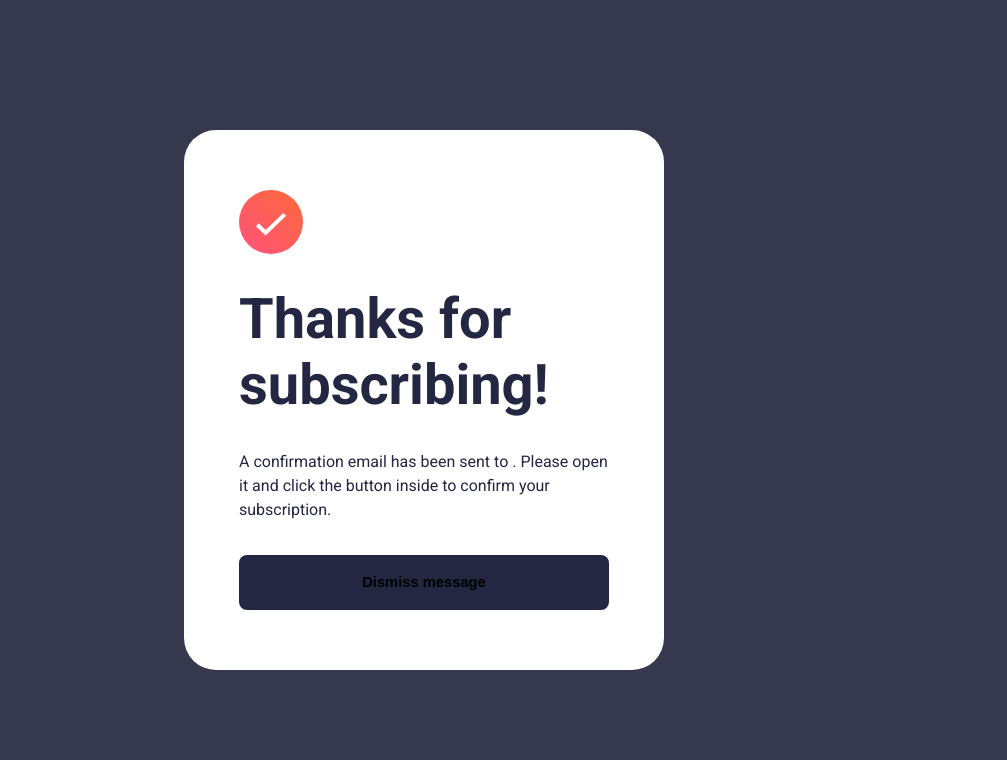
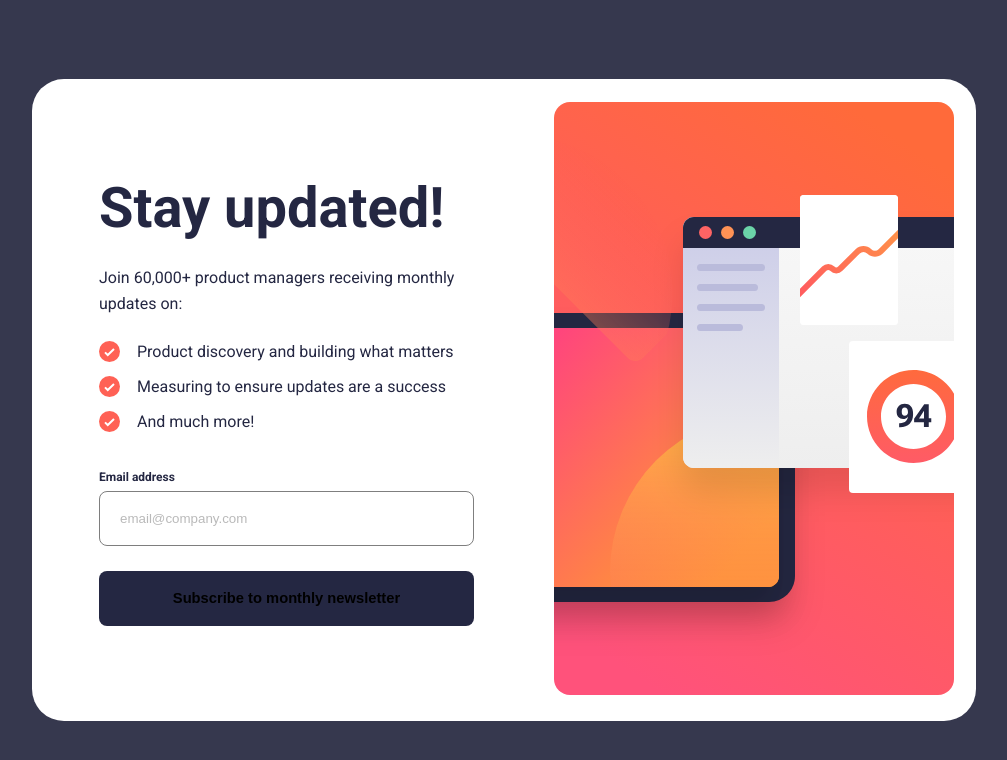
Before and after one commit to shalaginov-dev/holet, a Next.js app: page / in a window 1280 px wide. Shown: the top 760 px of the page, without its empty margins (216-1223 px from the left). Built offline with nearby package versions, Linux system fonts and the light colour scheme.

Commit message:
modal fixed

```diff
--- a/src/app/page.tsx
+++ b/src/app/page.tsx
@@ -12,7 +12,7 @@ import s from './page.module.scss'
 export default function SignupForm() {
     const [inputValue, setInputValue] = useState('')
     const [error, setError] = useState<boolean>(false)
-    const [modal, setModal] = useState<boolean>(true)
+    const [modal, setModal] = useState<boolean>(false)
 
     const handleChangeInput = (event: ChangeEvent<HTMLInputElement>) => {
         setInputValue(event.currentTarget.value)
```
